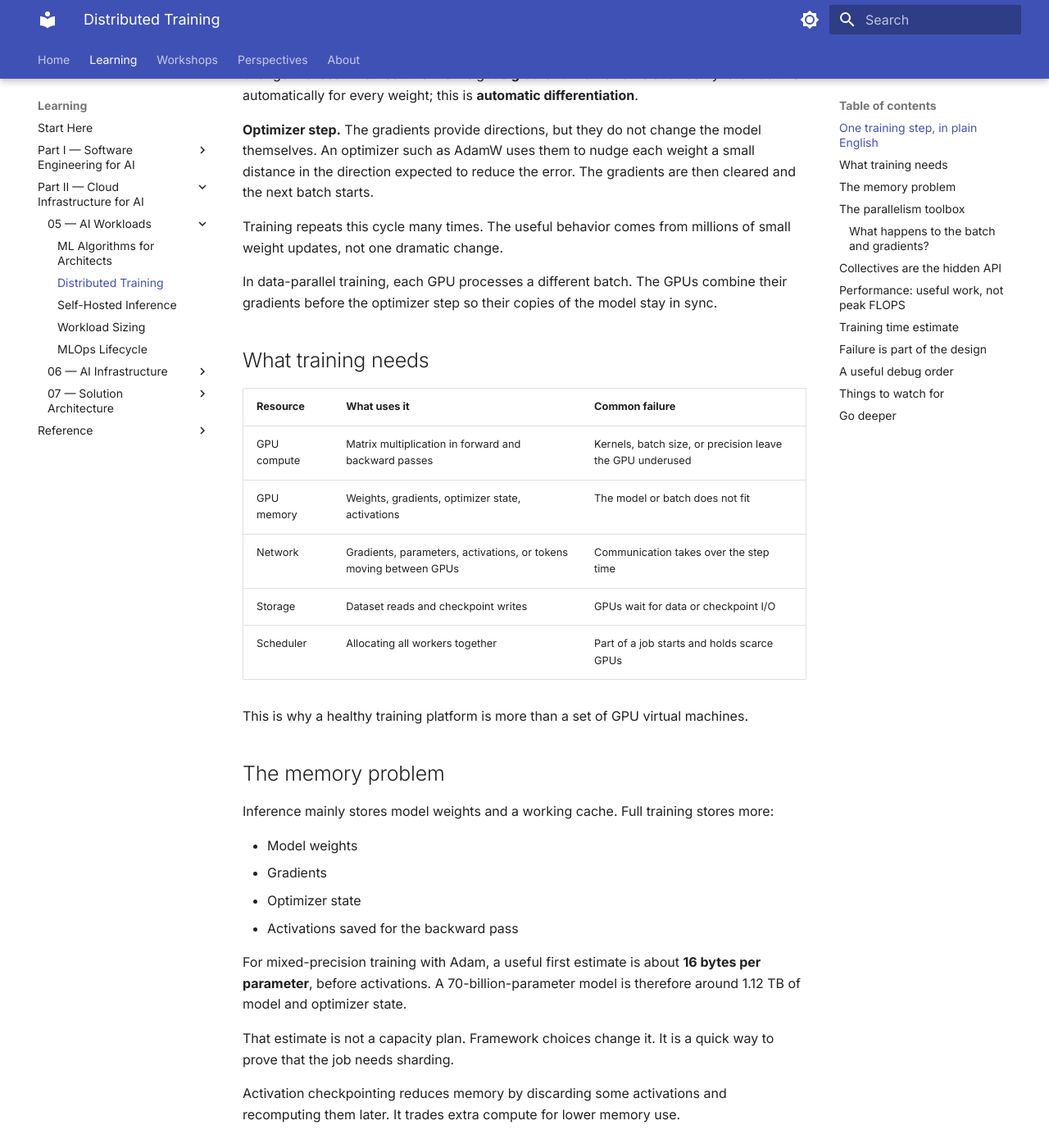
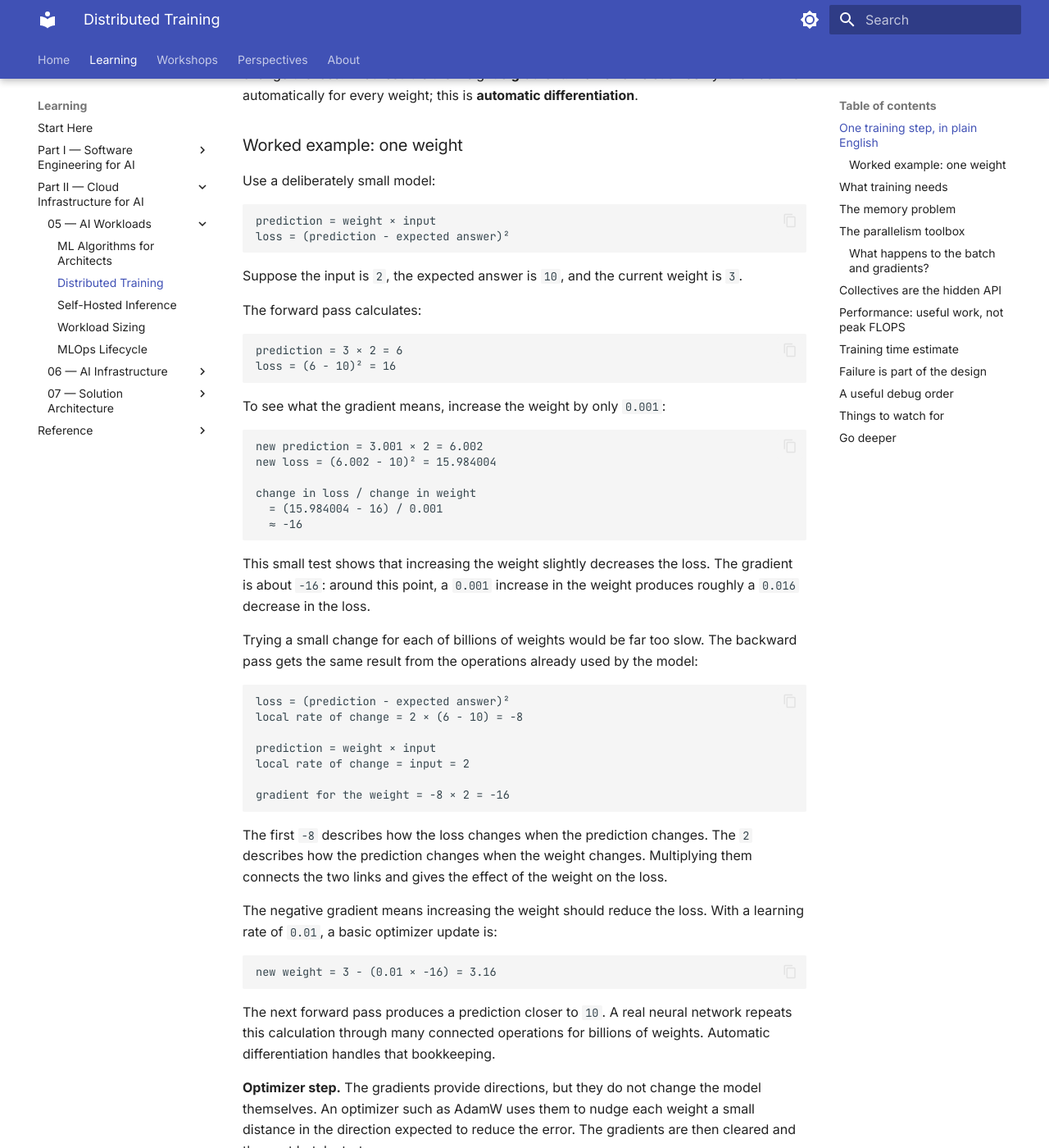
Before and after one commit to Jonathan34/ai-learning, an MkDocs documentation site: the page built from docs/05-ai-workloads/22-distributed-training.md, in a window 1280 px wide and 1400 px high, scrolled down 921 px. Shown: the whole window at 82% size. Built offline with MkDocs 1.6.1 and Material for MkDocs 9.7.7, drawn with Linux system fonts in a browser that asks for light colours; some of the changed text lies outside the part shown.

Commit message:
docs: add distributed training examples

````diff
--- a/docs/05-ai-workloads/22-distributed-training.md
+++ b/docs/05-ai-workloads/22-distributed-training.md
@@ -32,11 +32,64 @@ weight → layer result → prediction → loss
 
 It starts at the end and checks each link in reverse: how a small change in the prediction affects the loss, how a small change in the layer result affects the prediction, and finally how a small change in the weight affects the layer result. For this simple chain, it multiplies the effect measured at each link. The result says how a small change in the weight would change the loss. That result is the weight's **gradient**. Frameworks such as PyTorch do this automatically for every weight; this is **automatic differentiation**.
 
+### Worked example: one weight
+
+Use a deliberately small model:
+
+```text
+prediction = weight × input
+loss = (prediction - expected answer)²
+```
+
+Suppose the input is `2`, the expected answer is `10`, and the current weight is `3`.
+
+The forward pass calculates:
+
+```text
+prediction = 3 × 2 = 6
+loss = (6 - 10)² = 16
+```
+
+To see what the gradient means, increase the weight by only `0.001`:
+
+```text
+new prediction = 3.001 × 2 = 6.002
+new loss = (6.002 - 10)² = 15.984004
+
+change in loss / change in weight
+  = (15.984004 - 16) / 0.001
+  ≈ -16
+```
+
+This small test shows that increasing the weight slightly decreases the loss. The gradient is about `-16`: around this point, a `0.001` increase in the weight produces roughly a `0.016` decrease in the loss.
+
+Trying a small change for each of billions of weights would be far too slow. The backward pass gets the same result from the operations already used by the model:
+
+```text
+loss = (prediction - expected answer)²
+local rate of change = 2 × (6 - 10) = -8
+
+prediction = weight × input
+local rate of change = input = 2
+
+gradient for the weight = -8 × 2 = -16
+```
+
+The first `-8` describes how the loss changes when the prediction changes. The `2` describes how the prediction changes when the weight changes. Multiplying them connects the two links and gives the effect of the weight on the loss.
+
+The negative gradient means increasing the weight should reduce the loss. With a learning rate of `0.01`, a basic optimizer update is:
+
+```text
+new weight = 3 - (0.01 × -16) = 3.16
+```
+
+The next forward pass produces a prediction closer to `10`. A real neural network repeats this calculation through many connected operations for billions of weights. Automatic differentiation handles that bookkeeping.
+
 **Optimizer step.** The gradients provide directions, but they do not change the model themselves. An optimizer such as AdamW uses them to nudge each weight a small distance in the direction expected to reduce the error. The gradients are then cleared and the next batch starts.
 
 Training repeats this cycle many times. The useful behavior comes from millions of small weight updates, not one dramatic change.
 
-In data-parallel training, each GPU processes a different batch. The GPUs combine their gradients before the optimizer step so their copies of the model stay in sync.
+In data-parallel training, each GPU processes a different local batch. The GPUs combine their gradients before the optimizer step so their copies of the model stay in sync.
 
 ## What training needs
 
@@ -59,7 +112,23 @@ Inference mainly stores model weights and a working cache. Full training stores
 - Optimizer state
 - Activations saved for the backward pass
 
-For mixed-precision training with Adam, a useful first estimate is about **16 bytes per parameter**, before activations. A 70-billion-parameter model is therefore around 1.12 TB of model and optimizer state.
+For mixed-precision training with Adam, a common simplified estimate is:
+
+```text
+2 bytes  low-precision weight
+2 bytes  gradient
+4 bytes  full-precision copy of the weight
+4 bytes  Adam running average
+4 bytes  Adam running variance
+--------
+16 bytes per parameter, before activations
+```
+
+A 70-billion-parameter model is therefore roughly:
+
+```text
+70 billion × 16 bytes = 1.12 TB
+```
 
 That estimate is not a capacity plan. Framework choices change it. It is a quick way to prove that the job needs sharding.
 
@@ -96,6 +165,22 @@ dataset: all training examples
 So yes: each GPU processes one local batch during the step. Together, those four local batches form the global batch used for one model update.
 
 Each GPU has a full copy of the model. It runs the forward and backward passes on its local batch and produces a complete gradient for every weight. The four GPUs then average their gradients. Each model copy applies the same averaged update, so the copies remain identical.
+
+For one simplified weight, two GPUs might produce:
+
+```text
+GPU 0
+  local examples: A and B
+  local gradient: -12
+
+GPU 1
+  local examples: C and D
+  local gradient: -20
+
+all-reduce average: (-12 - 20) / 2 = -16
+```
+
+Both GPUs give `-16` to their optimizers and make the same weight update. The training collective shares the gradients, not examples A, B, C, and D. With a real model, each local gradient is a large tensor containing one value for every weight rather than a single number.
 
 FSDP and some ZeRO stages change where those gradients are kept. As blocks of gradients are produced during the backward pass, a **reduce-scatter** operation averages each block across the GPUs and leaves each GPU responsible for only one part of the result. The gradients were not divided before training; their storage is partitioned as they are calculated.
 
@@ -143,6 +228,28 @@ training FLOPs ≈ 6 × parameters × training tokens
 
 time ≈ training FLOPs /
        (GPU count × peak FLOP/s per GPU × expected MFU)
+```
+
+For example, assume:
+
+- 1 billion parameters
+- 100 billion training tokens
+- 100 GPUs rated at 100 teraFLOP/s each
+- 50% expected MFU
+
+```text
+training work
+  = 6 × 1 billion × 100 billion
+  = 600,000,000,000,000,000,000 FLOPs
+
+effective cluster performance
+  = 100 GPUs × 100,000,000,000,000 FLOP/s × 0.50
+  = 5,000,000,000,000,000 FLOP/s
+
+estimated time
+  = training work / effective cluster performance
+  = 120,000 seconds
+  ≈ 33 hours
 ```
 
 Treat the result as a range. MFU is an assumption until the real code, data path, and parallelism run on the target cluster.
````
